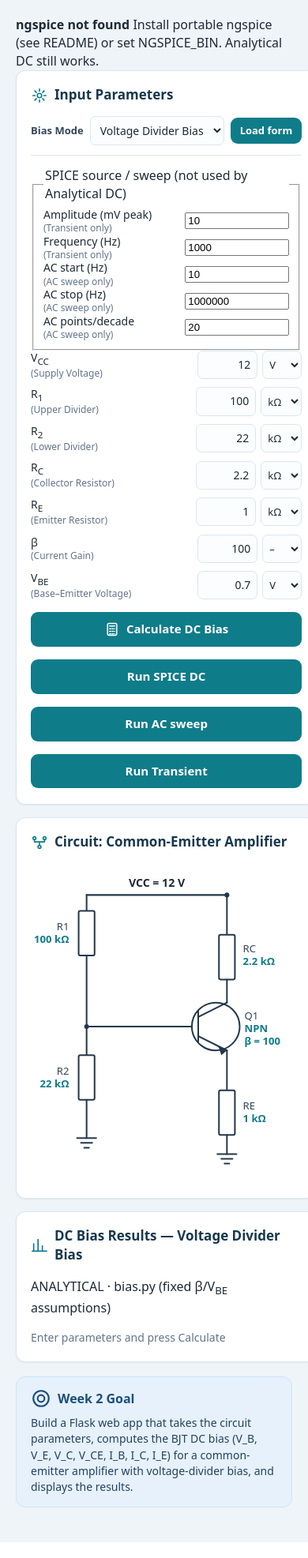
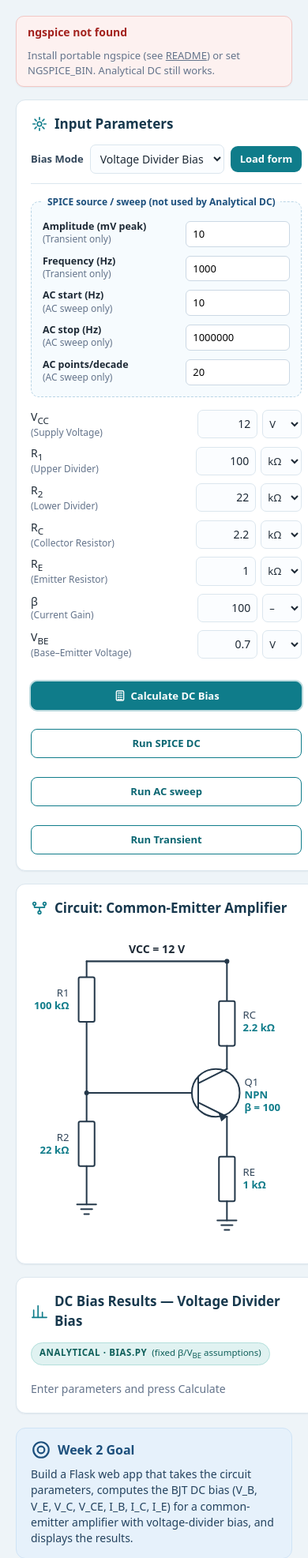
Before and after one commit to pleng4995-cloud/Git-Lab, a Flask app: page / in a window 390 px wide. Shown: the part 219-2192 px from the top of the page at 79% size. Run offline with Flask 3, Linux system fonts and the light colour scheme.

Commit message:
feat: show engine status, spice panels and provenance badges

```diff
--- a/bjt_bias/app.py
+++ b/bjt_bias/app.py
@@ -350,7 +350,9 @@ def _read_form(form, mode=DEFAULT_MODE):
 
 
 def _bounded_source_number(form, spec):
-    raw = form.get(spec["name"], "")
+    # A crafted POST may omit source fields; fall back to the documented
+    # baseline instead of turning an otherwise valid SPICE run into an error.
+    raw = form.get(spec["name"], spec["default"])
     label = spec["label"]
     value = parse_number(raw, label)
     if not math.isfinite(value):
@@ -382,7 +384,7 @@ def _read_source(form, analysis):
     parsed = {}
     errors = []
     for spec in specs:
-        values[spec["name"]] = form.get(spec["name"], "")
+        values[spec["name"]] = form.get(spec["name"], spec["default"])
         try:
             parsed[spec["name"]] = _bounded_source_number(form, spec)
         except ValueError as error:
--- a/bjt_bias/static/style.css
+++ b/bjt_bias/static/style.css
@@ -588,3 +588,311 @@ button:hover {
     gap: 8px;
   }
 }
+
+/* Lab 04 — engine status, provenance and SPICE results */
+
+.engine-bar {
+  display: flex;
+  align-items: center;
+  flex-wrap: wrap;
+  gap: 10px;
+  margin-bottom: 16px;
+  padding: 10px 14px;
+  border: 1px solid var(--line);
+  border-radius: 10px;
+  background: var(--panel);
+  box-shadow: var(--shadow);
+  font-size: 13px;
+}
+
+.engine-bar.ok {
+  border-color: #b7e1cb;
+  background: #effaf3;
+  color: var(--ok);
+}
+
+.engine-bar.bad {
+  border-color: #f1c7c5;
+  background: #fdf1f0;
+  color: var(--bad);
+}
+
+.engine-bar strong {
+  font-size: 14px;
+}
+
+.engine-bar a {
+  color: inherit;
+  text-decoration: underline;
+}
+
+.engine-path {
+  font-family: ui-monospace, "Cascadia Mono", Consolas, monospace;
+  color: #334155;
+  overflow-wrap: anywhere;
+}
+
+.engine-note {
+  margin-left: auto;
+  color: var(--muted);
+}
+
+.provenance-badge {
+  display: inline-flex;
+  align-items: baseline;
+  flex-wrap: wrap;
+  gap: 6px;
+  margin: 0 0 12px;
+  padding: 4px 10px;
+  border-radius: 999px;
+  font-size: 11.5px;
+  font-weight: 800;
+  letter-spacing: 0.05em;
+  text-transform: uppercase;
+}
+
+.provenance-badge.analytical {
+  background: #e0f2f1;
+  color: #0f5f5a;
+  border: 1px solid #b2dfdb;
+}
+
+.provenance-badge.spice {
+  background: #ede9fe;
+  color: #5b21b6;
+  border: 1px solid #ddd6fe;
+}
+
+.provenance-note {
+  font-weight: 500;
+  letter-spacing: 0;
+  text-transform: none;
+}
+
+.source-group {
+  display: grid;
+  grid-template-columns: repeat(2, minmax(0, 1fr));
+  gap: 8px 12px;
+  margin: 14px 0 16px;
+  padding: 12px 14px 14px;
+  border: 1px dashed #b8d4e5;
+  border-radius: 10px;
+  background: #f6fbfe;
+}
+
+.source-group legend {
+  padding: 0 6px;
+  color: var(--blue-ink);
+  font-size: 12px;
+  font-weight: 700;
+}
+
+.source-field label {
+  display: block;
+  font-size: 12.5px;
+  font-weight: 600;
+}
+
+.source-field input {
+  width: 100%;
+  margin-top: 3px;
+  padding: 6px 8px;
+  border: 1px solid #cbd8e4;
+  border-radius: 6px;
+  font: inherit;
+  font-size: 13px;
+}
+
+.analysis-buttons {
+  display: flex;
+  flex-wrap: wrap;
+  gap: 8px;
+  margin-top: 12px;
+}
+
+.analysis-button {
+  display: inline-flex;
+  align-items: center;
+  gap: 6px;
+  padding: 8px 12px;
+  border: 1px solid var(--teal);
+  border-radius: 8px;
+  background: var(--teal);
+  color: #fff;
+  font: inherit;
+  font-size: 13px;
+  font-weight: 700;
+  cursor: pointer;
+}
+
+.analysis-button svg {
+  width: 16px;
+  height: 16px;
+  fill: none;
+  stroke: currentColor;
+  stroke-width: 2;
+}
+
+.analysis-button.spice-button {
+  background: #fff;
+  color: var(--teal-dark);
+}
+
+.analysis-button.active {
+  box-shadow: 0 0 0 2px rgba(15, 124, 138, 0.28);
+}
+
+.analysis-buttons .mode-hint {
+  flex-basis: 100%;
+}
+
+.panel-spice {
+  margin-top: 16px;
+}
+
+.panel-spice h3 {
+  margin: 16px 0 8px;
+  font-size: 14px;
+  color: #17384d;
+}
+
+.run-meta {
+  display: grid;
+  grid-template-columns: max-content 1fr;
+  gap: 4px 14px;
+  margin: 0 0 12px;
+  font-size: 12.5px;
+}
+
+.run-meta dt {
+  font-weight: 700;
+  color: var(--muted);
+}
+
+.run-meta dd {
+  margin: 0;
+  overflow-wrap: anywhere;
+}
+
+.mono {
+  font-family: ui-monospace, "Cascadia Mono", Consolas, monospace;
+  font-size: 12px;
+}
+
+.table-scroll {
+  overflow-x: auto;
+}
+
+.compare-table {
+  width: 100%;
+  border-collapse: collapse;
+  font-size: 13px;
+}
+
+.compare-table th,
+.compare-table td {
+  padding: 6px 10px;
+  border: 1px solid var(--line);
+  text-align: right;
+  white-space: nowrap;
+}
+
+.compare-table th:first-child,
+.compare-table td:first-child {
+  text-align: left;
+}
+
+.compare-table thead {
+  background: #f1f6fa;
+}
+
+.compare-table tbody tr:nth-child(odd) {
+  background: #fafcfe;
+}
+
+.spice-plot {
+  margin-top: 14px;
+  padding: 10px;
+  border: 1px solid var(--line);
+  border-radius: 10px;
+  background: #fff;
+}
+
+.spice-plot svg {
+  display: block;
+  max-width: 100%;
+  height: auto;
+}
+
+.run-details {
+  margin-top: 14px;
+  font-size: 13px;
+}
+
+.run-details summary {
+  cursor: pointer;
+  font-weight: 700;
+  color: var(--teal-dark);
+}
+
+.run-details pre {
+  max-height: 260px;
+  overflow: auto;
+  padding: 10px;
+  border: 1px solid var(--line);
+  border-radius: 8px;
+  background: #f8fafc;
+  font-size: 11.5px;
+  line-height: 1.35;
+}
+
+.spice-error {
+  padding: 12px 14px;
+  border: 1px solid #f1c7c5;
+  border-radius: 10px;
+  background: #fdf1f0;
+  color: var(--bad);
+  font-size: 13px;
+}
+
+.spice-error p {
+  margin: 6px 0 0;
+  overflow-wrap: anywhere;
+}
+
+@media (max-width: 640px) {
+  .engine-note {
+    margin-left: 0;
+    flex-basis: 100%;
+  }
+
+  .source-group {
+    grid-template-columns: 1fr;
+  }
+
+  .analysis-buttons {
+    flex-direction: column;
+    align-items: stretch;
+  }
+
+  .table-scroll {
+    -webkit-overflow-scrolling: touch;
+  }
+
+  .compare-table {
+    min-width: 520px;
+  }
+
+  .run-meta {
+    grid-template-columns: 1fr;
+    gap: 2px;
+  }
+
+  .run-meta dd {
+    margin-bottom: 6px;
+  }
+
+  .spice-plot svg {
+    width: 100%;
+  }
+}
--- a/bjt_bias/templates/index.html
+++ b/bjt_bias/templates/index.html
@@ -37,7 +37,9 @@
     <span class="engine-note">SPICE analyses use this engine; Analytical DC does not.</span>
     {% else %}
     <strong>ngspice not found</strong>
-    <span class="engine-note">Install portable ngspice (see README) or set NGSPICE_BIN. Analytical DC still works.</span>
+    <span class="engine-note">Install portable ngspice (see
+      <a href="https://github.com/pleng4995-cloud/Git-Lab/blob/main/README.md">README</a>)
+      or set NGSPICE_BIN. Analytical DC still works.</span>
     {% endif %}
   </div>
 
```
Also changed, not shown: test_spice_app.py (+31 -0 lines).
